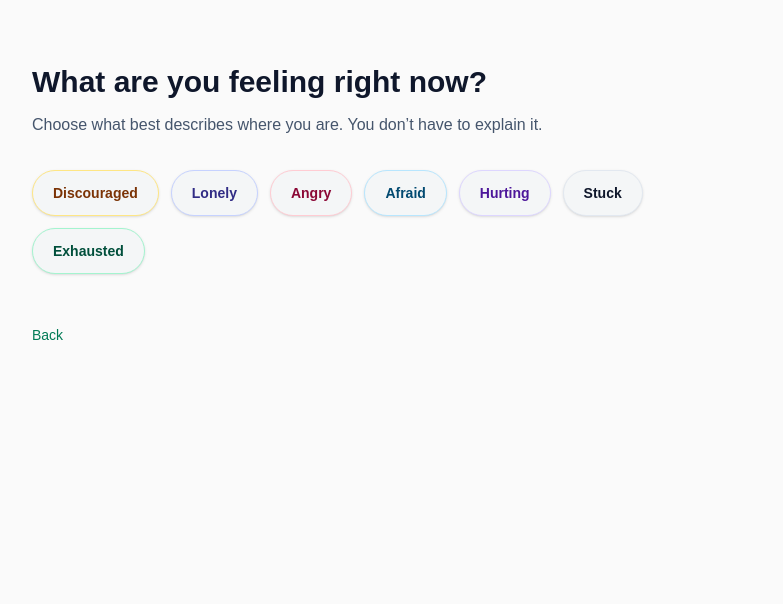
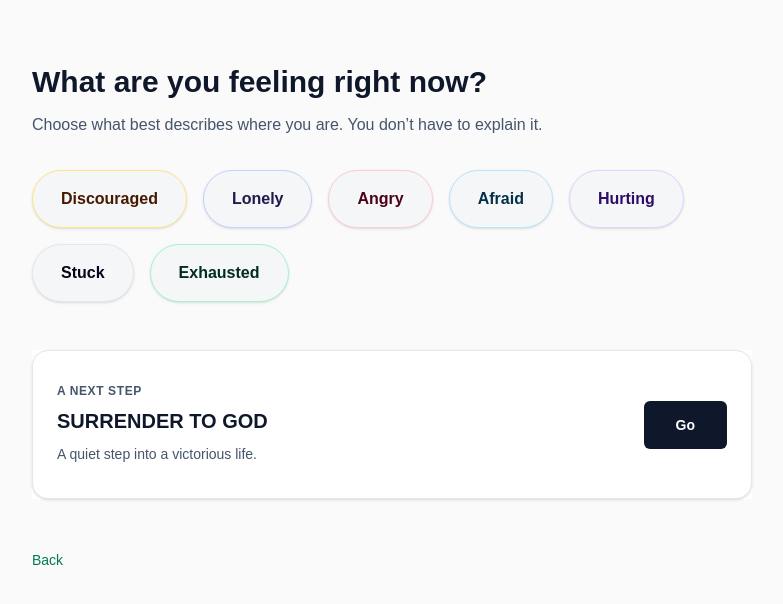
Before and after one commit to improved2025/Manna, a Next.js app: page /help in a window 1280 px wide. Shown: the top 604 px of the page, without its empty margins (248-1031 px from the left). Built offline with nearby package versions, Linux system fonts and the light colour scheme.

Commit message:
Add surrender page and CTAs

```diff
--- a/app/help/page.tsx
+++ b/app/help/page.tsx
@@ -1,23 +1,30 @@
 import Link from "next/link";
 import { EMOTIONAL_STATES } from "@/content/emotional-states";
+import SurrenderCta from "@/components/SurrenderCta";
 
 function toLabel(slug: string) {
   return slug.charAt(0).toUpperCase() + slug.slice(1);
 }
 
 function chipStyle(state: string) {
-  // Soft, calm tints. Not loud. Not neon.
   const map: Record<string, string> = {
-    discouraged: "bg-amber-50 border-amber-200 text-amber-900 hover:bg-amber-100",
-    lonely: "bg-indigo-50 border-indigo-200 text-indigo-900 hover:bg-indigo-100",
-    angry: "bg-rose-50 border-rose-200 text-rose-900 hover:bg-rose-100",
-    afraid: "bg-sky-50 border-sky-200 text-sky-900 hover:bg-sky-100",
-    hurting: "bg-violet-50 border-violet-200 text-violet-900 hover:bg-violet-100",
-    stuck: "bg-slate-50 border-slate-200 text-slate-900 hover:bg-slate-100",
-    exhausted: "bg-emerald-50 border-emerald-200 text-emerald-900 hover:bg-emerald-100",
+    discouraged:
+      "bg-amber-50 border-amber-200 text-amber-950 hover:bg-amber-100",
+    lonely:
+      "bg-indigo-50 border-indigo-200 text-indigo-950 hover:bg-indigo-100",
+    angry: "bg-rose-50 border-rose-200 text-rose-950 hover:bg-rose-100",
+    afraid: "bg-sky-50 border-sky-200 text-sky-950 hover:bg-sky-100",
+    hurting:
+      "bg-violet-50 border-violet-200 text-violet-950 hover:bg-violet-100",
+    stuck: "bg-slate-50 border-slate-200 text-slate-950 hover:bg-slate-100",
+    exhausted:
+      "bg-emerald-50 border-emerald-200 text-emerald-950 hover:bg-emerald-100",
   };
 
-  return map[state] ?? "bg-slate-50 border-slate-200 text-slate-900 hover:bg-slate-100";
+  return (
+    map[state] ??
+    "bg-slate-50 border-slate-200 text-slate-950 hover:bg-slate-100"
+  );
 }
 
 export default function HelpPage() {
@@ -33,18 +40,21 @@ export default function HelpPage() {
         Choose what best describes where you are. You don’t have to explain it.
       </p>
 
-      <div className="mt-8 flex flex-wrap gap-3">
+      {/* Bigger, more "popping" tabs */}
+      <div className="mt-8 flex flex-wrap gap-4">
         {states.map((state) => (
           <Link
             key={state}
             href={`/help/${state}`}
             className={[
               "inline-flex items-center justify-center",
-              "rounded-full border px-5 py-3",
-              "text-sm font-semibold",
+              "rounded-full border",
+              "px-7 py-4",
+              "text-base font-semibold",
               "shadow-sm",
               "transition",
-              "active:translate-y-[1px] active:shadow-none",
+              "hover:shadow-md",
+              "active:translate-y-[1px] active:shadow-sm",
               chipStyle(state),
             ].join(" ")}
           >
@@ -52,6 +62,9 @@ export default function HelpPage() {
           </Link>
         ))}
       </div>
+
+      {/* Add Surrender CTA at bottom */}
+      <SurrenderCta />
 
       <div className="mt-12">
         <Link
--- a/app/today/page.tsx
+++ b/app/today/page.tsx
@@ -2,8 +2,14 @@
 
 import { createClient } from "@supabase/supabase-js";
 import { useEffect, useMemo, useState } from "react";
+import SurrenderCta from "@/components/SurrenderCta";
 
-type Season = "Preparation" | "Restoration" | "Waiting" | "Transition" | "Renewal";
+type Season =
+  | "Preparation"
+  | "Restoration"
+  | "Waiting"
+  | "Transition"
+  | "Renewal";
 
 type DailyRow = {
   daykey: string;
@@ -46,7 +52,6 @@ function normalizeSeason(raw: string | null): Season {
 }
 
 function getSeasonOpeningLine(season: Season) {
-  // Calm, pastoral, simple. No hype.
   switch (season) {
     case "Preparation":
       return "Today, let God shape you quietly and clearly.";
@@ -81,7 +86,6 @@ export default function TodayPage() {
   const supabase = useMemo(() => makeSupabaseClient(), []);
 
   useEffect(() => {
-    // Local date (not UTC), and localStorage is client-only.
     const s = safeGetLS("manna_season") || safeGetLS("season");
     setSeason(normalizeSeason(s));
     setDaykey(getLocalDayKey(new Date()));
@@ -256,6 +260,9 @@ export default function TodayPage() {
             Refresh
           </a>
         </div>
+
+        {/* Surrender CTA at bottom */}
+        <SurrenderCta />
       </section>
     </main>
   );
--- /dev/null
+++ b/components/SurrenderCta.tsx
@@ -0,0 +1,32 @@
+import Link from "next/link";
+
+export default function SurrenderCta() {
+  return (
+    <section className="mt-12">
+      <div className="rounded-2xl border border-slate-200 bg-white px-6 py-8 shadow-sm">
+        <div className="flex flex-col gap-4 sm:flex-row sm:items-center sm:justify-between">
+          <div>
+            <div className="text-xs font-semibold uppercase tracking-wider text-slate-600">
+              A next step
+            </div>
+            <h2 className="mt-2 text-xl font-semibold text-slate-900">
+              SURRENDER TO GOD
+            </h2>
+            <p className="mt-2 text-sm leading-relaxed text-slate-600">
+              A quiet step into a victorious life.
+            </p>
+          </div>
+
+          <div className="sm:text-right">
+            <Link
+              href="/surrender"
+              className="inline-flex items-center justify-center rounded-md bg-slate-900 px-8 py-3.5 text-sm font-semibold text-white hover:bg-slate-800"
+            >
+              Go
+            </Link>
+          </div>
+        </div>
+      </div>
+    </section>
+  );
+}
```
Also changed, not shown: app/surrender/page.tsx (added).
